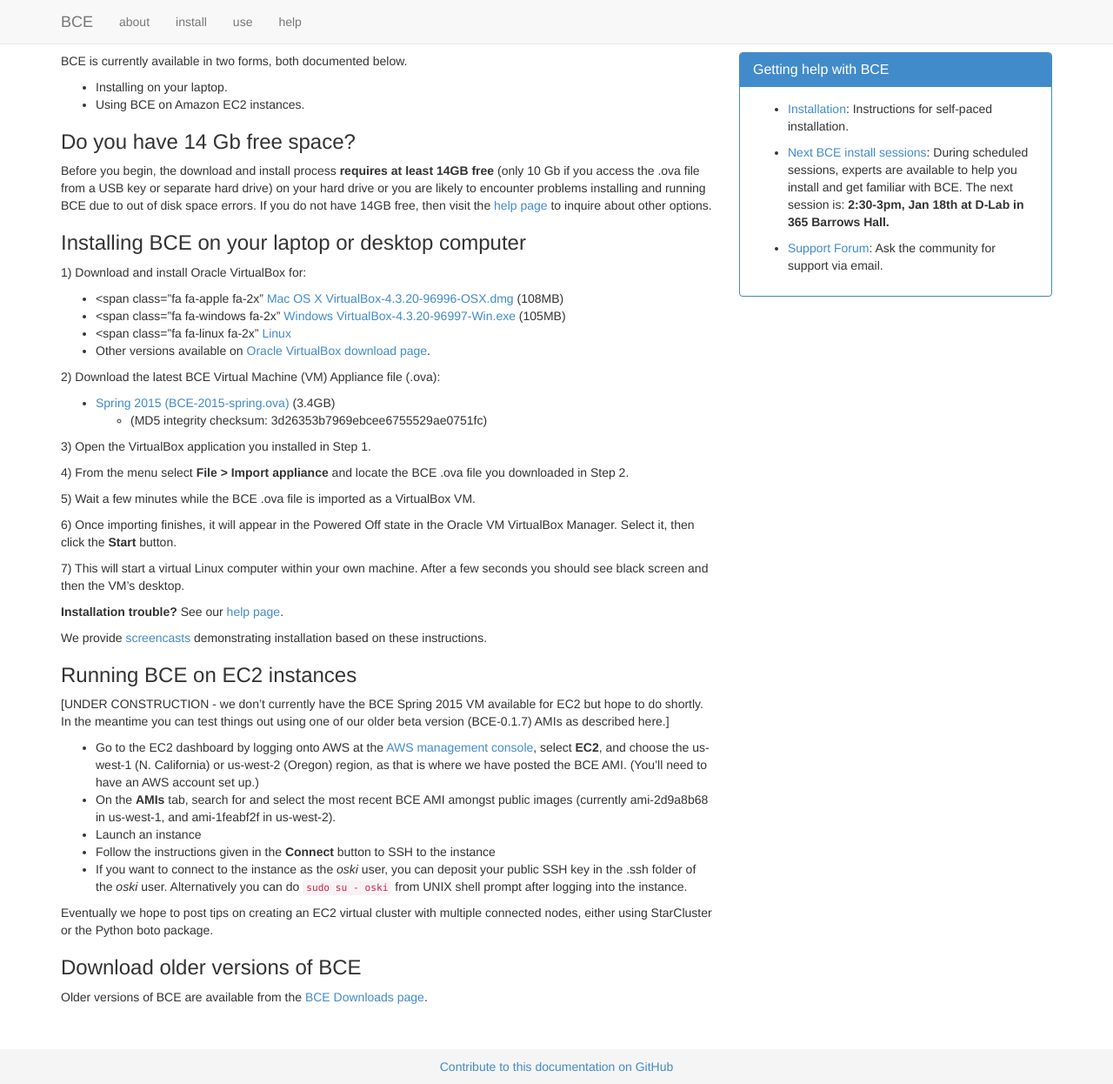
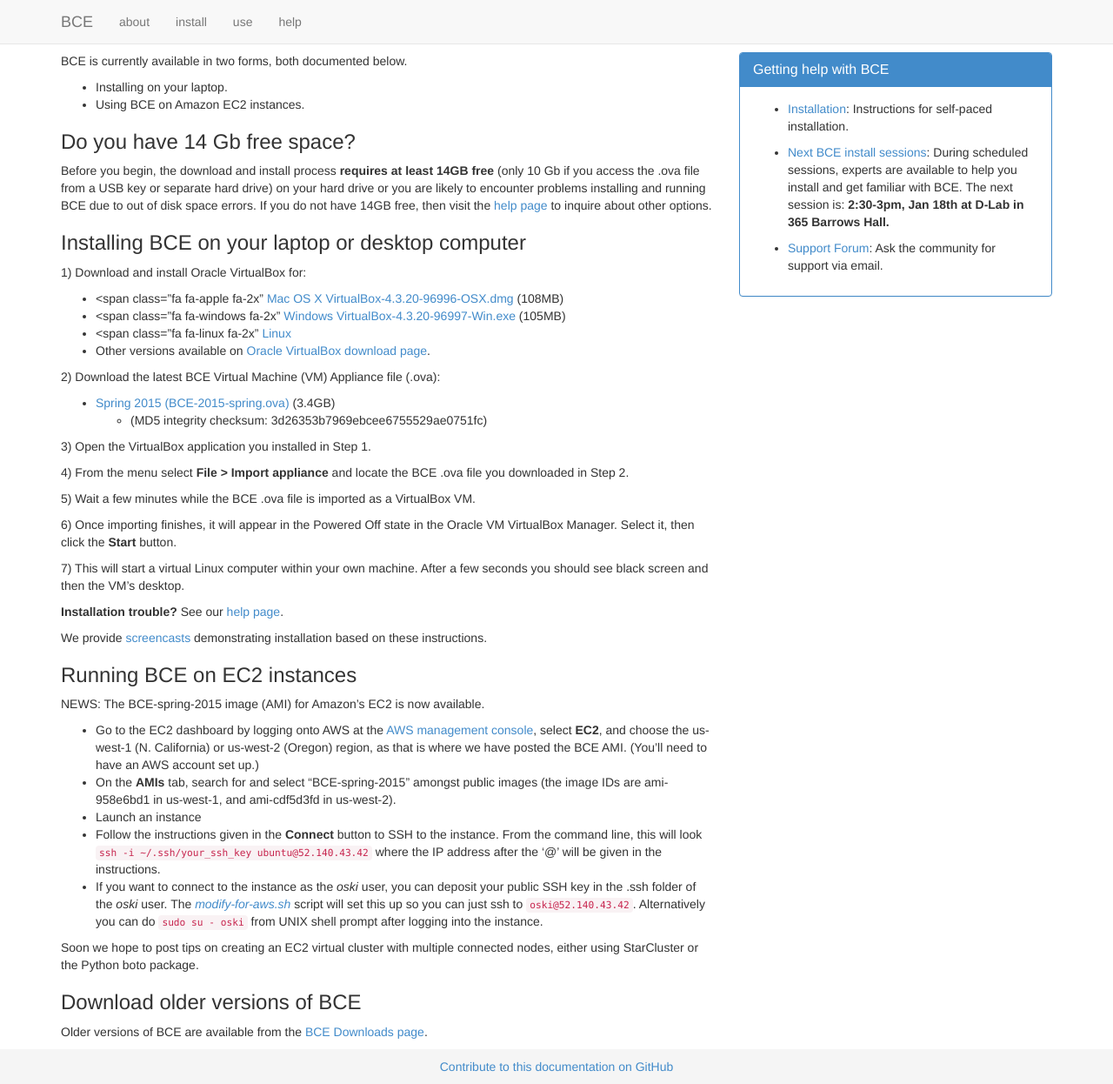
Before and after one commit to ucberkeley/bce-documentation, a Jekyll site: the page built from install.md, in a window 1280 px wide and 1246 px high. Shown: the whole window at 87% size. Built offline with Jekyll 4.4.1, drawn with Linux system fonts in a browser that asks for light colours; nearby versions of some CDN libraries; library files that are not in the unit come from our copies; Markdown is read by kramdown in place of the engine named in the settings.

Commit message:
updated ec2 info

`````diff
--- a/install.md
+++ b/install.md
@@ -44,15 +44,15 @@ We provide [screencasts](screencasts.html) demonstrating installation based on t
 
 ### Running BCE on EC2 instances
 
-[UNDER CONSTRUCTION - we don't currently have the BCE Spring 2015 VM available for EC2 but hope to do shortly. In the meantime you can test things out using one of our older beta version (BCE-0.1.7) AMIs as described here.]
+NEWS: The BCE-spring-2015 image (AMI) for Amazon's EC2 is now available.
 
   - Go to the EC2 dashboard by logging onto AWS at the [AWS management console](https://console.aws.amazon.com/?nc2=h_m_mc), select **EC2**, and choose the us-west-1 (N. California) or us-west-2 (Oregon) region, as that is where we have posted the BCE AMI. (You’ll need to have an AWS account set up.)
-  - On the **AMIs** tab, search for and select the most recent BCE AMI amongst public images (currently ami-2d9a8b68 in us-west-1, and ami-1feabf2f in us-west-2).
+  - On the **AMIs** tab, search for and select "BCE-spring-2015" amongst public images (the image IDs are ami-958e6bd1 in us-west-1, and ami-cdf5d3fd in us-west-2).
   - Launch an instance
-  - Follow the instructions given in the **Connect** button to SSH to the instance
-  - If you want to connect to the instance as the *oski* user, you can deposit your public SSH key in the .ssh folder of the *oski* user. Alternatively you can do ````sudo su - oski```` from UNIX shell prompt after logging into the instance.
+  - Follow the instructions given in the **Connect** button to SSH to the instance. From the command line, this will look `ssh -i ~/.ssh/your_ssh_key ubuntu@52.140.43.42` where the IP address after the '@' will be given in the instructions.
+  - If you want to connect to the instance as the *oski* user, you can deposit your public SSH key in the .ssh folder of the *oski* user. The [*modify-for-aws.sh*](downloads.html) script will set this up so you can just ssh to `oski@52.140.43.42`. Alternatively you can do ````sudo su - oski```` from UNIX shell prompt after logging into the instance.
 
-Eventually we hope to post tips on creating an EC2 virtual cluster with multiple connected nodes, either using StarCluster or the Python boto package.
+Soon we hope to post tips on creating an EC2 virtual cluster with multiple connected nodes, either using StarCluster or the Python boto package.
 
 ### Download older versions of BCE
 
`````
